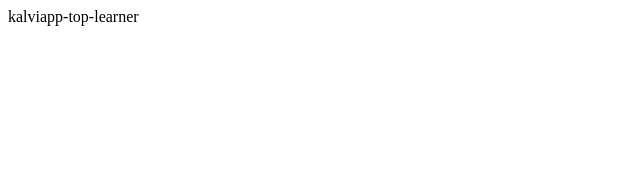
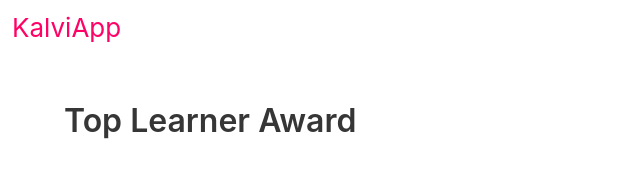
Before and after one commit to kalviapp/kalviapp-top-learner, a plain HTML site: page index.html in a window 1280 px wide. Shown: the whole page, without its empty margins (0-640 px from the left). Drawn offline with nearby package versions, Linux system fonts and the light colour scheme.

Commit message:
Update index.html

```diff
--- a/index.html
+++ b/index.html
@@ -1 +1,26 @@
-kalviapp-top-learner
+<!DOCTYPE html>
+<html>
+  <head>
+    <meta charset="utf-8">
+    <meta name="viewport" content="width=device-width, initial-scale=1">
+    <title>KalviApp - Top Learner last Month</title>
+    <link rel="stylesheet" href="https://cdn.jsdelivr.net/npm/bulma@0.9.4/css/bulma.min.css">
+  </head>
+  <body>
+    <nav class="navbar" role="navigation" aria-label="main navigation">
+        <div class="navbar-brand">
+          <a class="navbar-item" href="https://www.kalviapp.in/kalviapp-top-learner/" style="font-size: 26px;color: #FF0266">
+            KalviApp
+          </a>
+        </div>
+      </nav>
+  <section class="section">
+    <div class="container">
+      <h1 class="title">
+        Top Learner Award
+      </h1>
+    </div>
+  </section>
+
+  </body>
+</html>
```
